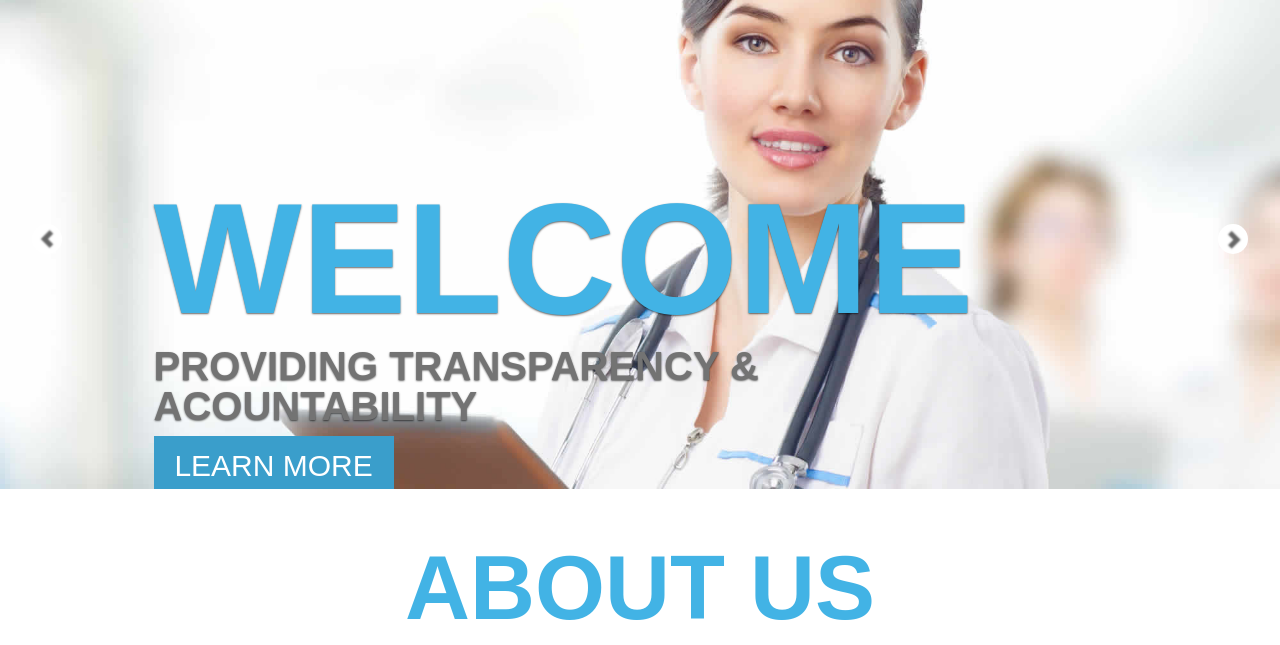
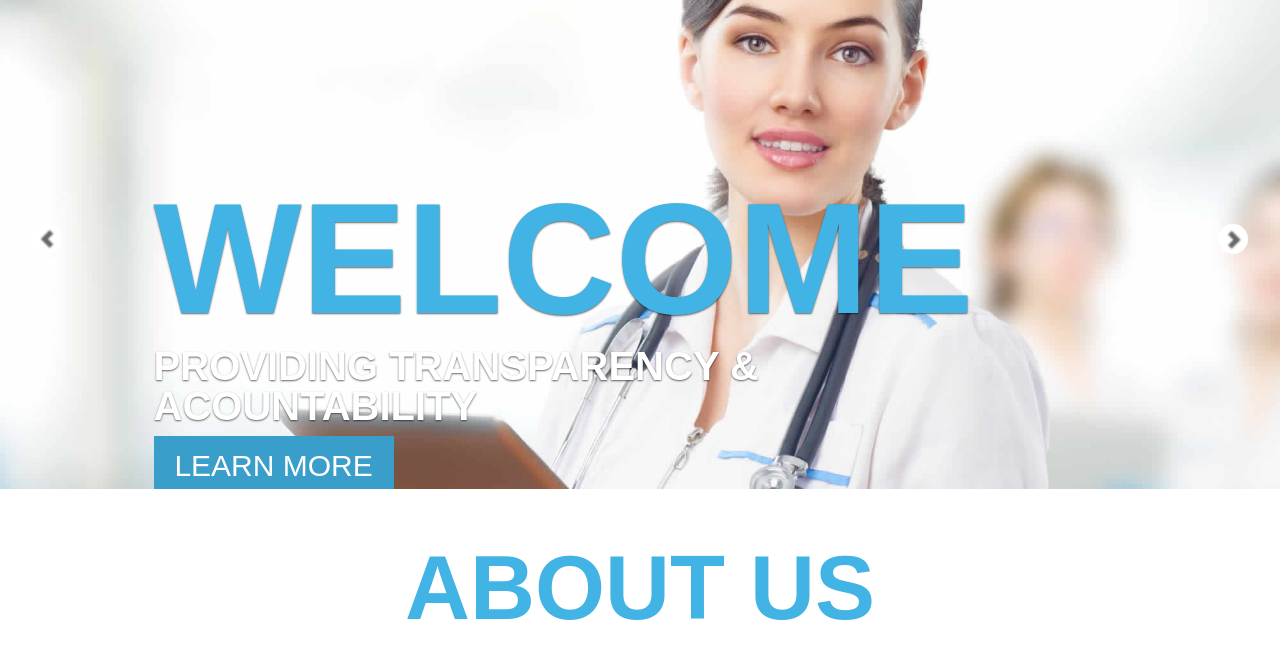
Before and after one commit to Quantum-Theology/quantum-theology.github.io, a plain HTML site: page index.html in a window 1280 px wide. Shown: the part 142-787 px from the top of the page. Drawn offline with nearby package versions, Linux system fonts and the light colour scheme; some packages are replaced by stand-ins of ours; a web font is replaced by a local one.

Commit message:
Update style.css

```diff
--- a/css/style.css
+++ b/css/style.css
@@ -108,7 +108,7 @@ li a.active {
 }
 .carousel-caption p {
     font-size: 40px;
-    color: #737373;
+    color: #fff;
     text-transform: uppercase;
     font-weight: bold;
     margin-top: 0;
```
